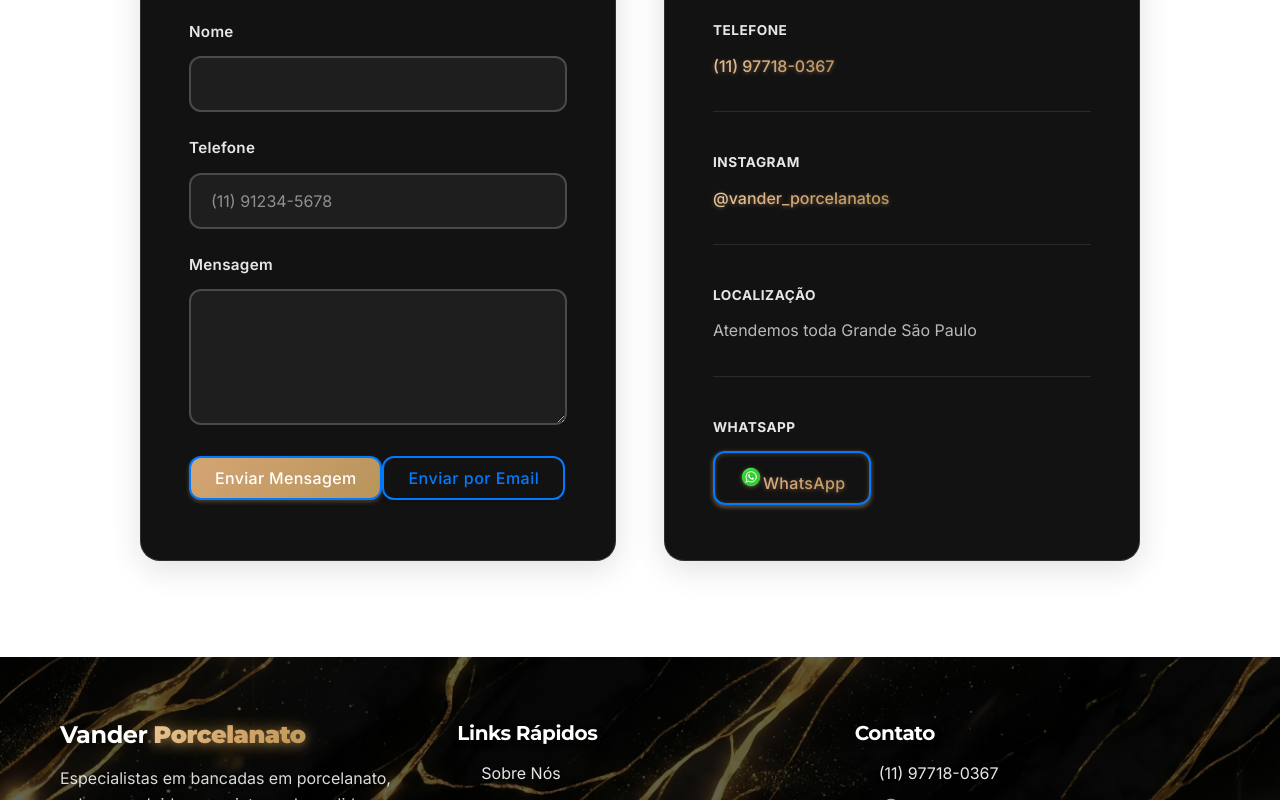
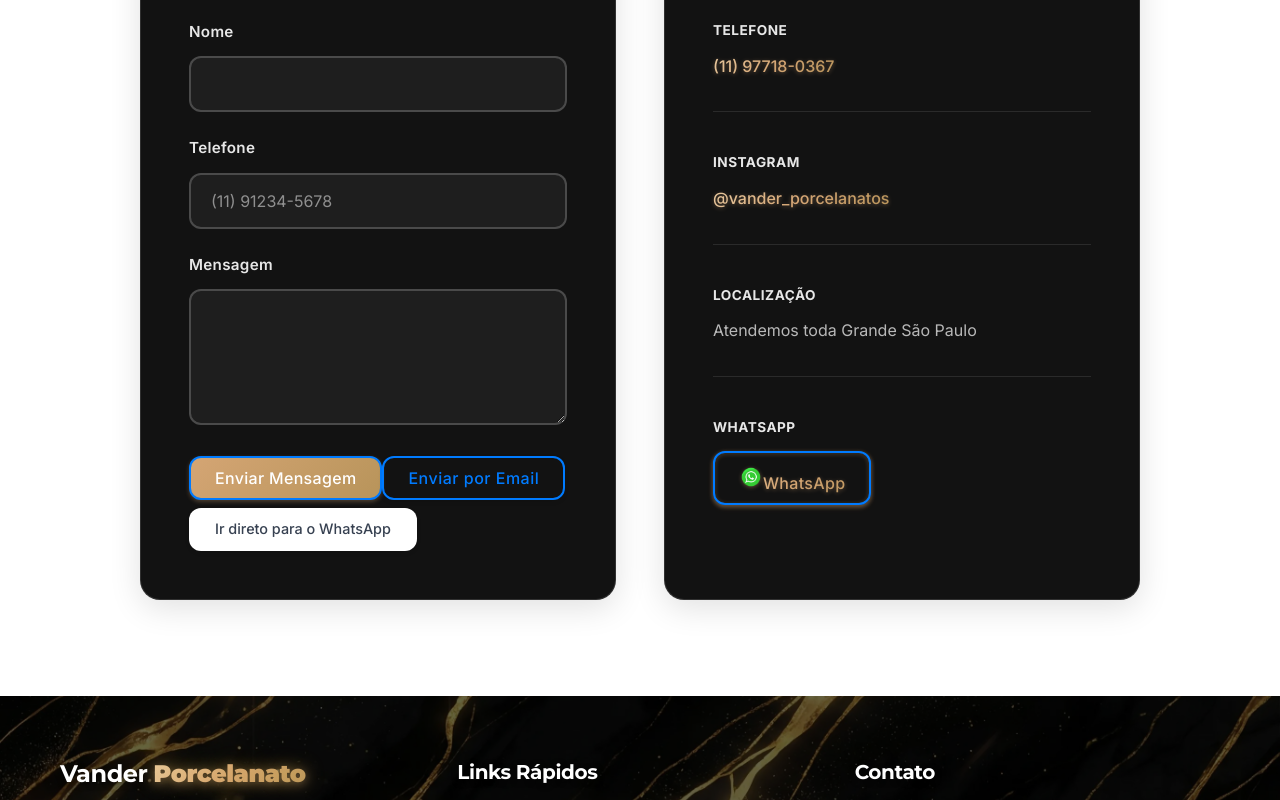
Before and after one commit to MichelAlmeida1990/Vander-Bancadas-, a React (Vite) app: page / in a window 1280 px wide. Shown: the part 5031-5831 px from the top of the page. Built offline with nearby package versions, Linux system fonts and the light colour scheme.

Commit message:
Add WhatsApp fallback button (avoid CSP/validation issues)

```diff
--- a/src/pages/Contact.jsx
+++ b/src/pages/Contact.jsx
@@ -14,6 +14,16 @@ function Contact() {
       ...formData,
       [e.target.name]: e.target.value
     })
+  }
+
+  const handleForceWhatsApp = () => {
+    const nome = formData.nome || 'Nome'
+    const email = formData.email || ''
+    const telefone = formData.telefone || ''
+    const mensagem = formData.mensagem || ''
+    const whatsappMessage = `Olá! Meu nome é ${nome}. ${mensagem} Email: ${email} Telefone: ${telefone}`
+    const whatsappUrl = `https://wa.me/5511977180367?text=${encodeURIComponent(whatsappMessage)}`
+    window.location.href = whatsappUrl
   }
 
   const handleSubmit = (e) => {
@@ -100,6 +110,9 @@ function Contact() {
                 <button type="button" className="btn btn-outline btn-large" onClick={handleEmailSubmit}>
                   Enviar por Email
                 </button>
+                <button type="button" className="btn btn-link" onClick={handleForceWhatsApp} style={{ marginTop: 8, fontSize: '0.9rem' }}>
+                  Ir direto para o WhatsApp
+                </button>
               </form>
             </div>
 
--- a/src/pages/Home.jsx
+++ b/src/pages/Home.jsx
@@ -132,6 +132,15 @@ function Home() {
         [name]: ''
       })
     }
+  }
+
+  const handleForceWhatsApp = () => {
+    const name = formData.name || 'Nome'
+    const phone = formData.phone || ''
+    const message = formData.message || ''
+    const whatsappMessage = `Olá! Meu nome é ${name}. ${message} Telefone: ${phone}`
+    const whatsappUrl = `https://wa.me/5511977180367?text=${encodeURIComponent(whatsappMessage)}`
+    window.location.href = whatsappUrl
   }
 
   const handleFormSubmit = async (e) => {
@@ -469,6 +478,14 @@ function Home() {
                 >
                   Enviar por Email
                 </button>
+                <button
+                  type="button"
+                  className="btn btn-link"
+                  onClick={handleForceWhatsApp}
+                  style={{ marginTop: 8, fontSize: '0.9rem' }}
+                >
+                  Ir direto para o WhatsApp
+                </button>
                 {formErrors.submit && (
                   <div className="error-message submit-error" role="alert">
                     {formErrors.submit}
```
